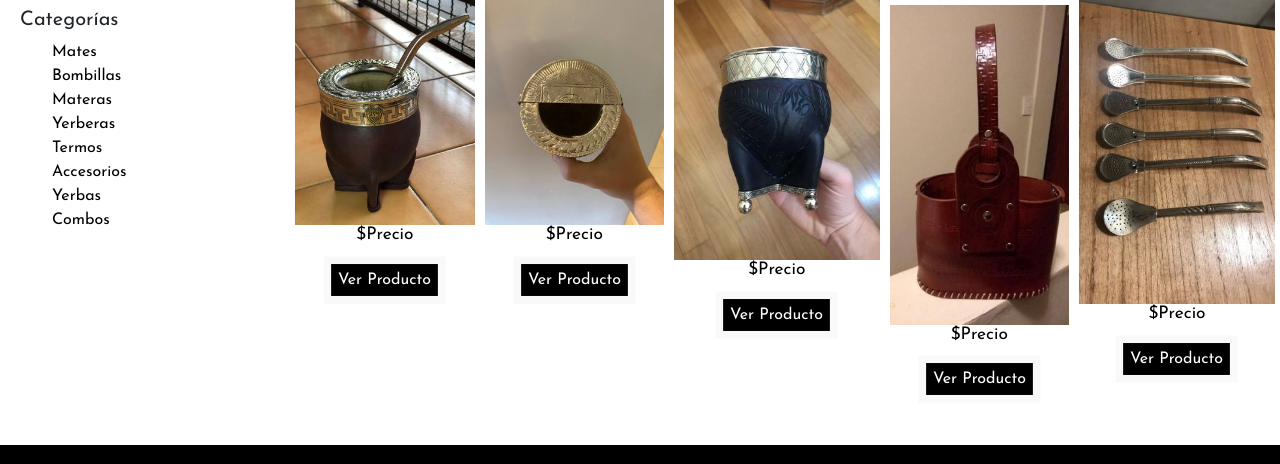
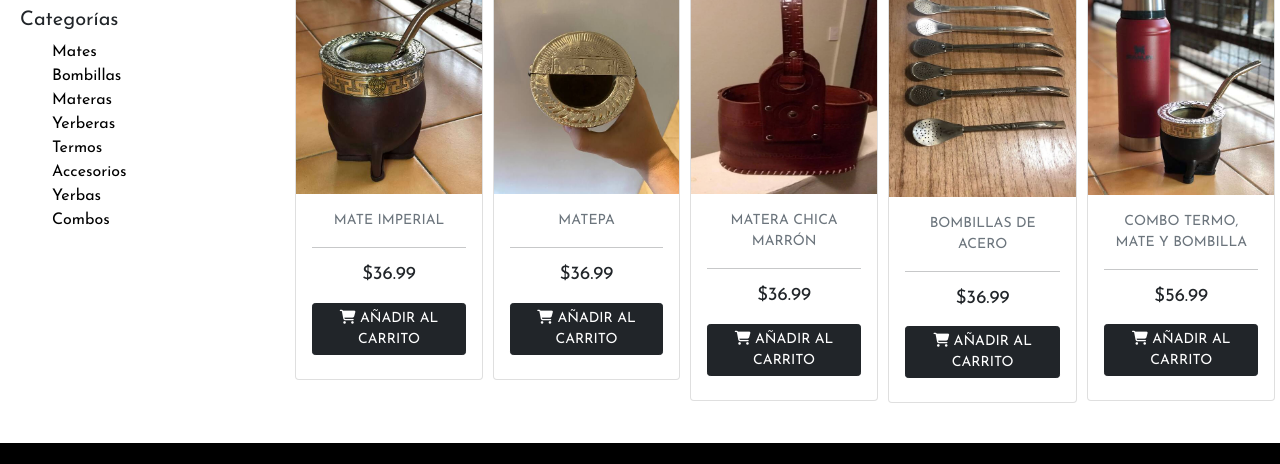
Before and after one commit to brun1/matesvanuk, a website: page pages/productos.html in a window 1280 px wide. Shown: the part 311-775 px from the top of the page. Drawn offline with nearby package versions, Linux system fonts and the light colour scheme.

Commit message:
modifique los productos y le agregue cards

```diff
--- a/pages/productos.html
+++ b/pages/productos.html
@@ -1,5 +1,6 @@
 <!DOCTYPE html>
 <html lang="es">
+
 <head>
     <meta charset="UTF-8">
     <meta http-equiv="X-UA-Compatible" content="IE=edge">
@@ -22,6 +23,7 @@
     <!--Link de CSS-->
     <link rel="stylesheet" href="../css/estilos.css">
 </head>
+
 <body>
     <!--COMIENZO DE LA PÁGINA CON EL HEADER-->
     <header class="contenedor">
@@ -44,7 +46,8 @@
                             aria-label="Toggle navigation">
                             <span class="navbar-toggler-icon"></span>
                         </button>
-                        <a class="navbar-brand" href="../index.html"><img id="logoInicio" src="../Productos/LOGO.png" alt=""></a>
+                        <a class="navbar-brand" href="../index.html"><img id="logoInicio" src="../Productos/LOGO.png"
+                                alt=""></a>
                         <div class="collapse navbar-collapse" id="navbarNavDropdown">
                             <ul class="navbar-nav">
                                 <li class="nav-item">
@@ -99,34 +102,100 @@
         <!--acá van todos los productos-->
         <div class="mates">
             <div class="mate">
-                <h3 id="nombreProducto">MATE IMPERIAL</h3>
-                <img class="img-fluid" src="../Productos/acomodados/matebombimarron.jpg" alt="Mateimpnegro">
-                <h3 id="precioProducto">$Precio</h3>
-                <div class="botones"><a href="#">Ver Producto</a></div>
+                <div class="card">
+                    <div class="mask">
+                        <img class="img-fluid w-100" src="../Productos/cortadas/matebombimarron.jpeg"
+                            alt="Mateimpnegro">
+                        <div class="mask rgba-black-slight"></div>
+                    </div>
+                    </a>
+                    <div class="card-body text-center">
+                        <p class="small text-muted text-uppercase mb-2">MATE IMPERIAL</p>
+                        <hr>
+                        <h3 class="mb-3">
+                            <span class="text-grey">$36.99</span>
+                        </h3>
+                        <button type="button" class="btn btn-dark btn-sm mr-1 mb-2">
+                            <i class="fas fa-shopping-cart pr-2"></i> AÑADIR AL CARRITO
+                        </button>
+                    </div>
+                </div>
             </div>
             <div class="mate">
-                <h3 id="nombreProducto">MATEPA</h3>
-                <img class="img-fluid" src="../Productos/acomodados/matepa1.jpg" alt="bombillaacero">
-                <h3 id="precioProducto">$Precio</h3>
-                <div class="botones"><a href="#">Ver Producto</a></div>
+                <div class="card">
+                    <div class="mask">
+                        <img class="img-fluid w-100" src="../Productos/cortadas/matepa1.jpeg" alt="matepadorada">
+                        <div class="mask rgba-black-slight"></div>
+                    </div>
+                    </a>
+                    <div class="card-body text-center">
+                        <p class="small text-muted text-uppercase mb-2">MATEPA</p>
+                        <hr>
+                        <h3 class="mb-3">
+                            <span class="text-grey">$36.99</span>
+                        </h3>
+                        <button type="button" class="btn btn-dark btn-sm mr-1 mb-2">
+                            <i class="fas fa-shopping-cart pr-2"></i> AÑADIR AL CARRITO
+                        </button>
+                    </div>
+                </div>
             </div>
             <div class="mate">
-                <h3 id="nombreProducto">MATE CAMIONERO</h3>
-                <img class="img-fluid" src="../Productos/acomodados/mate1.jpg" alt="bombillaacero">
-                <h3 id="precioProducto">$Precio</h3>
-                <div class="botones"><a href="#">Ver Producto</a></div>
+                <div class="card">
+                    <div class="mask">
+                        <img class="img-fluid w-100" src="../Productos/cortadas/materacostado.jpg" alt="materamarron">
+                        <div class="mask rgba-black-slight"></div>
+                    </div>
+                    </a>
+                    <div class="card-body text-center">
+                        <p class="small text-muted text-uppercase mb-2">MATERA CHICA MARRÓN</p>
+                        <hr>
+                        <h3 class="mb-3">
+                            <span class="text-grey">$36.99</span>
+                        </h3>
+                        <button type="button" class="btn btn-dark btn-sm mr-1 mb-2">
+                            <i class="fas fa-shopping-cart pr-2"></i> AÑADIR AL CARRITO
+                        </button>
+                    </div>
+                </div>
             </div>
             <div class="mate">
-                <h3 id="nombreProducto">MATERA CHICA MARRÓN</h3>
-                <img class="img-fluid" src="../Productos/acomodados/materacostado.jpg" alt="materamarron">
-                <h3 id="precioProducto">$Precio</h3>
-                <div class="botones"><a href="#">Ver Producto</a></div>
+                <div class="card">
+                    <div class="mask">
+                        <img class="img-fluid w-100" src="../Productos/cortadas/bombillas2.jpeg" alt="bombillaacero">
+                        <div class="mask rgba-black-slight"></div>
+                    </div>
+                    </a>
+                    <div class="card-body text-center">
+                        <p class="small text-muted text-uppercase mb-2">BOMBILLAS DE ACERO</p>
+                        <hr>
+                        <h3 class="mb-3">
+                            <span class="text-grey">$36.99</span>
+                        </h3>
+                        <button type="button" class="btn btn-dark btn-sm mr-1 mb-2">
+                            <i class="fas fa-shopping-cart pr-2"></i> AÑADIR AL CARRITO
+                        </button>
+                    </div>
+                </div>
             </div>
             <div class="mate">
-                <h3 id="nombreProducto">BOMBILLAS DE ACERO</h3>
-                <img class="img-fluid" src="../Productos/acomodados/bombillas2.jpg" alt="bombillaacero">
-                <h3 id="precioProducto">$Precio</h3>
-                <div class="botones"><a href="#">Ver Producto</a></div>
+                <div class="card">
+                    <div class="mask">
+                        <img class="img-fluid w-100" src="../Productos/cortadas/termomate.jpeg" alt="combo1">
+                        <div class="mask rgba-black-slight"></div>
+                    </div>
+                    </a>
+                    <div class="card-body text-center">
+                        <p class="small text-muted text-uppercase mb-2">COMBO TERMO, MATE Y BOMBILLA</p>
+                        <hr>
+                        <h3 class="mb-3">
+                            <span class="text-grey">$56.99</span>
+                        </h3>
+                        <button type="button" class="btn btn-dark btn-sm mr-1 mb-2">
+                            <i class="fas fa-shopping-cart pr-2"></i> AÑADIR AL CARRITO
+                        </button>
+                    </div>
+                </div>
             </div>
         </div>
     </main>
@@ -192,4 +261,5 @@
         integrity="sha384-p34f1UUtsS3wqzfto5wAAmdvj+osOnFyQFpp4Ua3gs/ZVWx6oOypYoCJhGGScy+8"
         crossorigin="anonymous"></script>
 </body>
+
 </html>
--- a/scss/_animaciones.scss
+++ b/scss/_animaciones.scss
@@ -6,34 +6,6 @@
     }
     to{
         width: 0;
-    }
-}
-.botones{
-    padding: 10px 0;
-    display:flex;
-    justify-content: center;
-    a{
-        color: white;
-        text-decoration: none;
-        background: black;
-        display: inline-block;
-        animation: pulse 1.5s infinite;
-        box-shadow: 0 0 0 0 rgba(0, 0, 0, .5)
-    }
-}
-// Botones luminosos
-@keyframes pulse {
-    0%{
-        transform: scale(.99);
-        box-shadow: 0 0 0 0 rgba(0, 0, 0, .1);
-    }
-    70%{
-        transform: scale(1);
-        box-shadow: 0 0 0 10px rgba(256, 256, 256, .0);
-    }
-    100%{
-        transform: scale(.99);
-        box-shadow: 0 0 0 0 rgba(256, 256, 256, .0);
     }
 }
 // Página error 404
```
Also changed, not shown: css/estilos.css.
